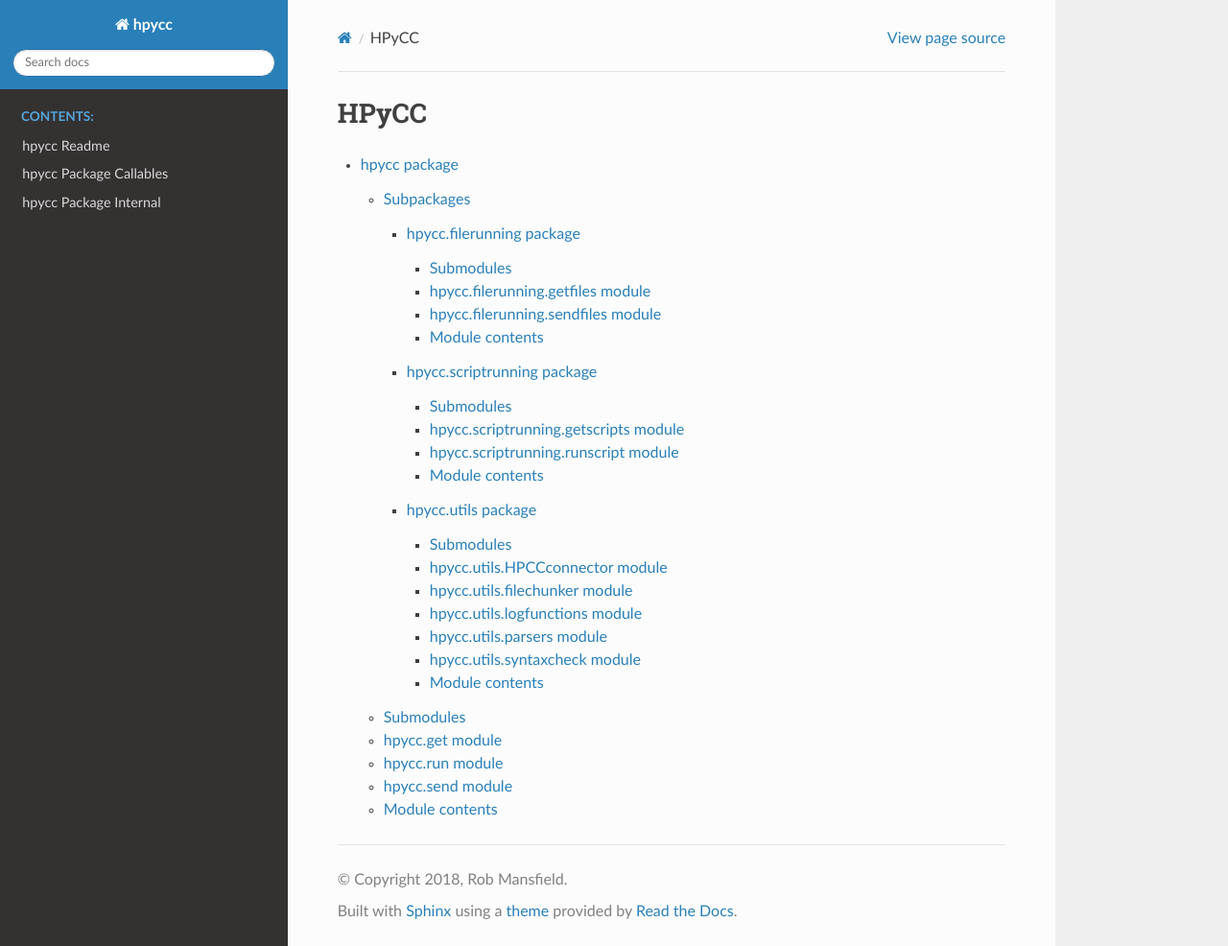
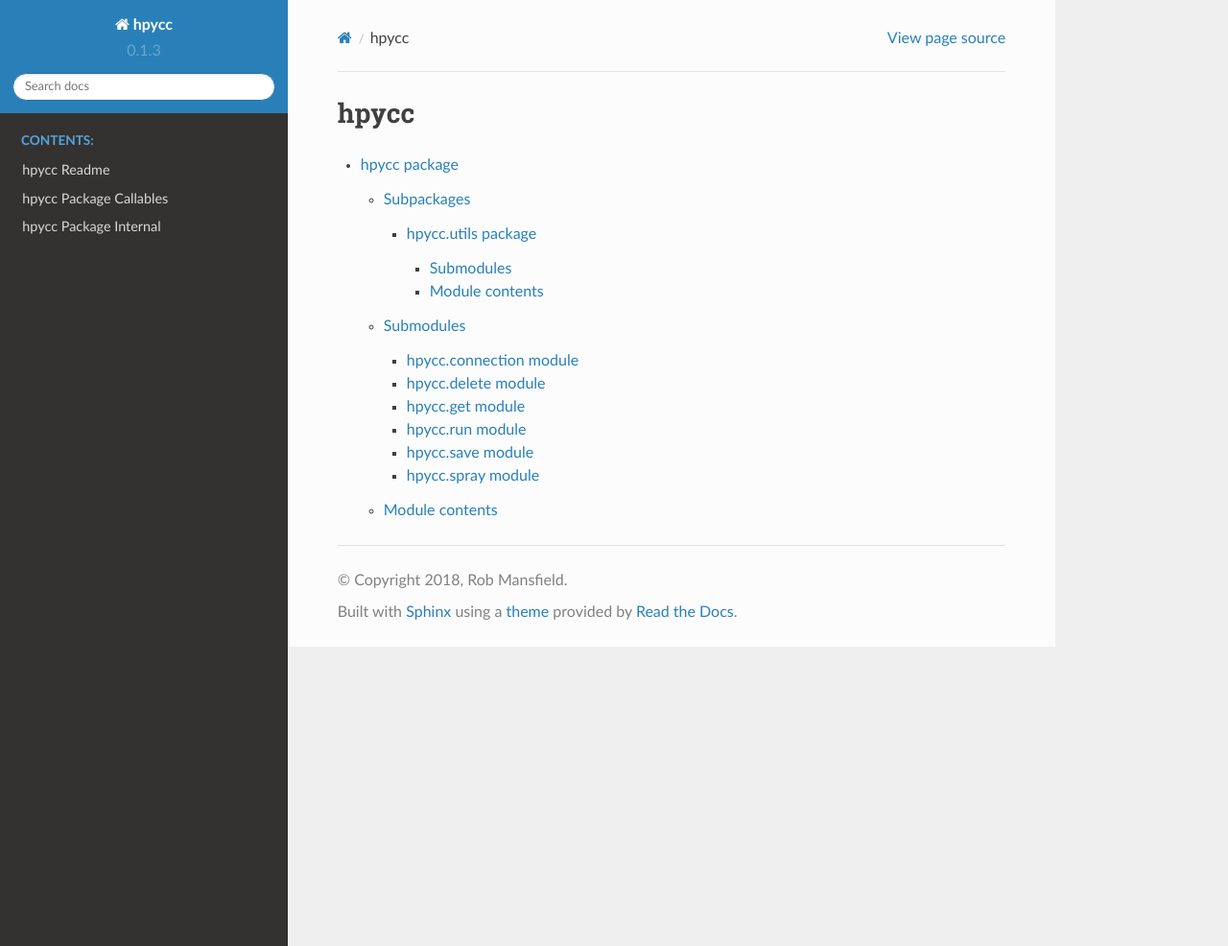
Before and after one commit to OdinProAgrica/hpycc, a Sphinx documentation site: the page built from docs/modules.rst, in a window 1280 px wide and 986 px high. Shown: the whole window at 96% size. Built offline with Sphinx 7.4.7 and the Read the Docs theme 2.0.0, drawn with Linux system fonts in a browser that asks for light colours.

Commit message:
updated documentation

```diff
--- a/docs/conf.py
+++ b/docs/conf.py
@@ -21,13 +21,19 @@
 import sys
 sys.path.insert(0, os.path.abspath('..'))
 
+# to run, change the version number below. Then run:
+#  sphinx-apidoc ../hpycc -o . -f -e
+# make html
+
+version = '0.1.3'
+
 # See http://blog.rtwilson.com/how-to-make-your-sphinx-documentation-compile-with-readthedocs-when-youre-using-numpy-and-scipy/
-import mock
+#import mock
 
 # MOCK_MODULES = ['numpy', 'numpy.ma', 'scipy', 'scipy.stats']
-MOCK_MODULES = ['pandas']
-for mod_name in MOCK_MODULES:
-    sys.modules[mod_name] = mock.Mock()
+#MOCK_MODULES = ['pandas']
+#for mod_name in MOCK_MODULES:
+#    sys.modules[mod_name] = mock.Mock()
 
 # -- General configuration ------------------------------------------------
 
@@ -40,7 +46,9 @@
 # ones.
 extensions = ['sphinx.ext.autodoc',
     'sphinx.ext.todo',
-    'sphinx.ext.viewcode']
+    'sphinx.ext.viewcode',
+    "sphinx.ext.napoleon"
+              ]
 
 # Add any paths that contain templates here, relative to this directory.
 templates_path = ['_templates']
@@ -64,7 +72,7 @@
 # built documents.
 #
 # The short X.Y version.
-version = ''
+
 # The full version, including alpha/beta/rc tags.
 release = ''
 
--- /dev/null
+++ b/docs/hpycc.connection.rst
@@ -0,0 +1,7 @@
+hpycc\.connection module
+========================
+
+.. automodule:: hpycc.connection
+    :members:
+    :undoc-members:
+    :show-inheritance:
--- /dev/null
+++ b/docs/hpycc.delete.rst
@@ -0,0 +1,7 @@
+hpycc\.delete module
+====================
+
+.. automodule:: hpycc.delete
+    :members:
+    :undoc-members:
+    :show-inheritance:
--- a/docs/hpycc.rst
+++ b/docs/hpycc.rst
@@ -6,37 +6,19 @@
 
 .. toctree::
 
-    hpycc.filerunning
-    hpycc.scriptrunning
     hpycc.utils
 
 Submodules
 ----------
 
-hpycc\.get module
------------------
+.. toctree::
 
-.. automodule:: hpycc.get
-    :members:
-    :undoc-members:
-    :show-inheritance:
-
-hpycc\.run module
------------------
-
-.. automodule:: hpycc.run
-    :members:
-    :undoc-members:
-    :show-inheritance:
-
-hpycc\.send module
-------------------
-
-.. automodule:: hpycc.send
-    :members:
-    :undoc-members:
-    :show-inheritance:
-
+   hpycc.connection
+   hpycc.delete
+   hpycc.get
+   hpycc.run
+   hpycc.save
+   hpycc.spray
 
 Module contents
 ---------------
--- /dev/null
+++ b/docs/hpycc.save.rst
@@ -0,0 +1,7 @@
+hpycc\.save module
+==================
+
+.. automodule:: hpycc.save
+    :members:
+    :undoc-members:
+    :show-inheritance:
--- /dev/null
+++ b/docs/hpycc.spray.rst
@@ -0,0 +1,7 @@
+hpycc\.spray module
+===================
+
+.. automodule:: hpycc.spray
+    :members:
+    :undoc-members:
+    :show-inheritance:
--- a/docs/hpycc.utils.rst
+++ b/docs/hpycc.utils.rst
@@ -4,46 +4,10 @@
 Submodules
 ----------
 
-hpycc\.utils\.HPCCconnector module
-----------------------------------
+.. toctree::
 
-.. automodule:: hpycc.utils.HPCCconnector
-    :members:
-    :undoc-members:
-    :show-inheritance:
-
-hpycc\.utils\.filechunker module
---------------------------------
-
-.. automodule:: hpycc.utils.filechunker
-    :members:
-    :undoc-members:
-    :show-inheritance:
-
-hpycc\.utils\.logfunctions module
----------------------------------
-
-.. automodule:: hpycc.utils.logfunctions
-    :members:
-    :undoc-members:
-    :show-inheritance:
-
-hpycc\.utils\.parsers module
-----------------------------
-
-.. automodule:: hpycc.utils.parsers
-    :members:
-    :undoc-members:
-    :show-inheritance:
-
-hpycc\.utils\.syntaxcheck module
---------------------------------
-
-.. automodule:: hpycc.utils.syntaxcheck
-    :members:
-    :undoc-members:
-    :show-inheritance:
-
+   hpycc.utils.filechunker
+   hpycc.utils.parsers
 
 Module contents
 ---------------
--- a/docs/modules.rst
+++ b/docs/modules.rst
@@ -1,4 +1,4 @@
-HPyCC
+hpycc
 =====
 
 .. toctree::
```
Also changed, not shown: docs/hpycc.get.rst (added, +7 -0 lines), docs/hpycc.run.rst (added, +7 -0 lines), docs/hpycc.utils.filechunker.rst (added, +7 -0 lines), docs/hpycc.utils.parsers.rst (added, +7 -0 lines).
